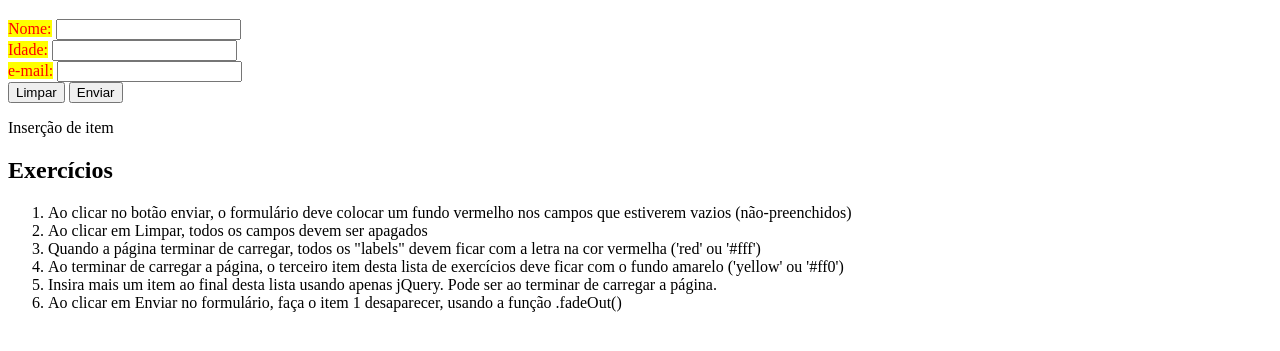
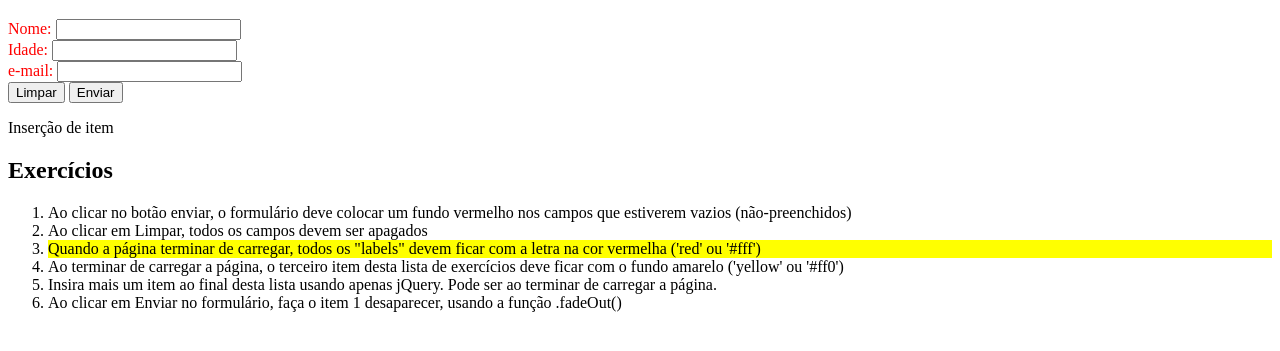
Before and after one commit to mauricio-grando/unoesc-jquery, a plain HTML site: page form.html in a window 1280 px wide. Shown: the part 61-412 px from the top of the page. Drawn offline with Linux system fonts and the light colour scheme.

Commit message:
Ajuste tarefa 4

```diff
--- a/form.html
+++ b/form.html
@@ -2,7 +2,7 @@
 <html>
 	<head>
 		<meta charset="utf-8" />
-		<title>Exemplo 1</title>
+		<title>Unoesc - Exercício jQuery</title>
 		<script type="text/javascript" src="jquery-2.2.2.min.js"></script>
 		<script type="text/javascript">
 			$(document).ready(function() {
@@ -29,7 +29,7 @@
 				$("label").css("color", "red");
 
 				//4
-				$("label").css("background", "yellow");
+				$("li").eq(2).css("background", "yellow");
 
 				//5
 				$("<p>Inserção de item</p>").insertAfter("#bt-enviar");
```
